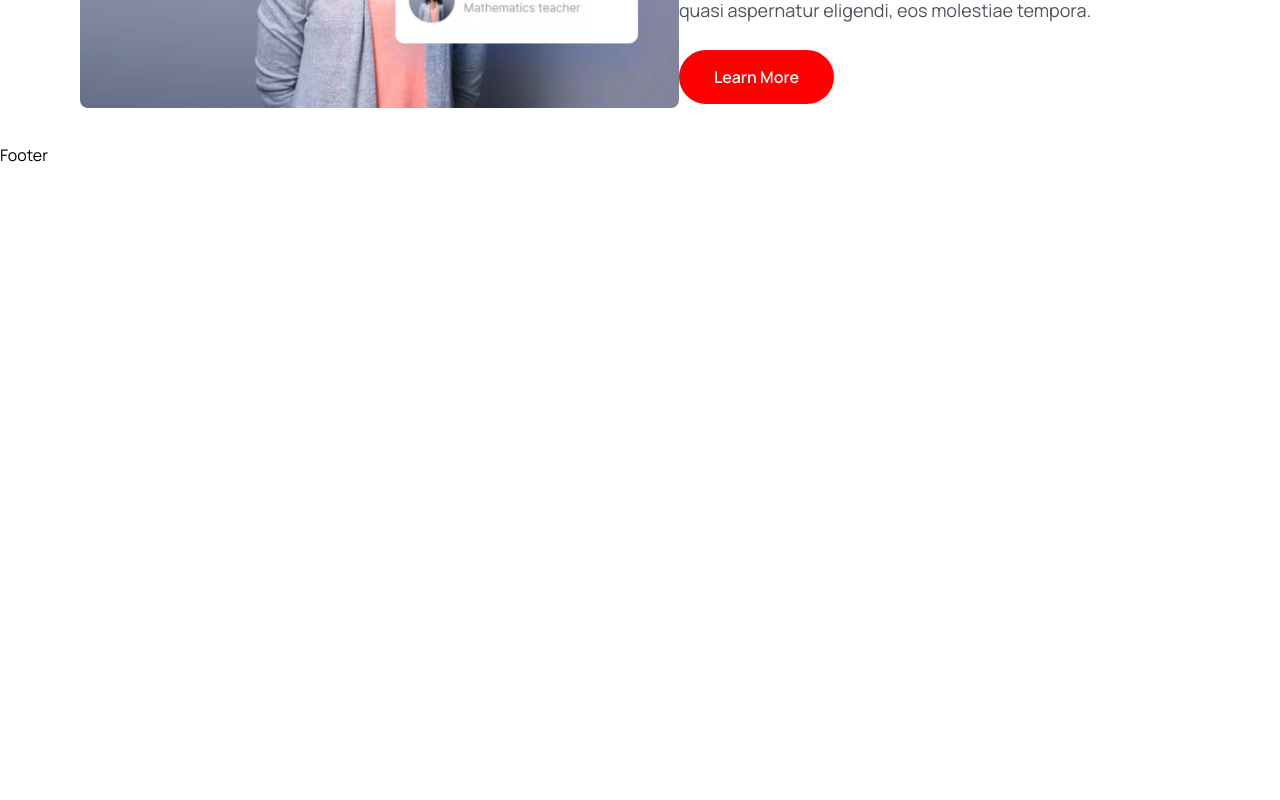
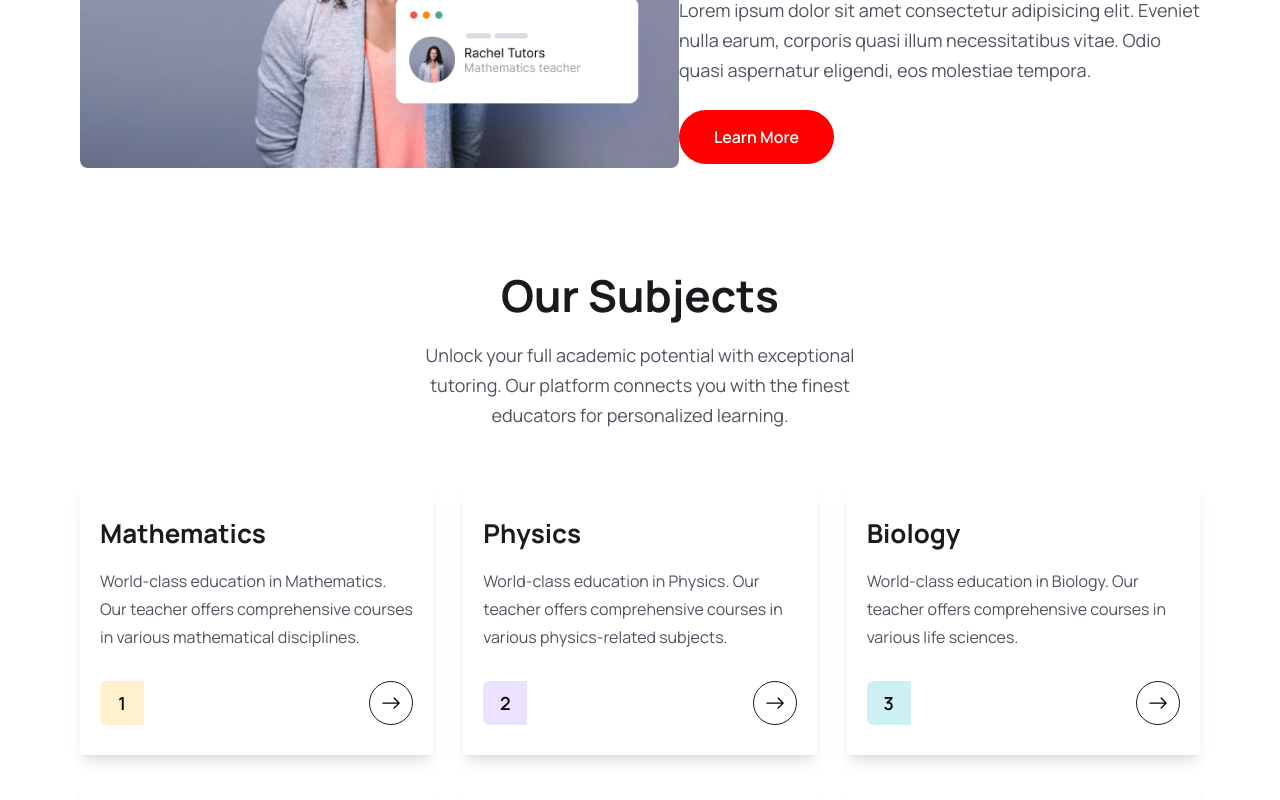
Before and after one commit to clemritz/medical-booking-website, a React (Vite) app in the folder frontend/: page /home in a window 1280 px wide. Shown: the part 1998-2798 px from the top of the page. Before the commit the page ends 2165 px from the top, so only its background shows below. Built offline with nearby package versions, Linux system fonts and the light colour scheme.

Commit message:
subject section config

```diff
--- a/frontend/src/assets/data/services.js
+++ /dev/null
@@ -1,38 +0,0 @@
-export const services = [
-  {
-    name: "Cancer Care",
-    desc: "World-class care for everyone. Our health System offers unmatched, expert health care. From the lab to the clinic.",
-    bgColor: "rgba(254, 182, 13, .2)",
-    textColor: "#FEB60D",
-  },
-  {
-    name: "Labor & Delivery",
-    desc: "World-class care for everyone. Our health System offers unmatched, expert health care. From the lab to the clinic.",
-    bgColor: "rgba(151, 113, 255, .2)",
-    textColor: "#9771FF",
-  },
-  {
-    name: "Heart & Vascular",
-    desc: "World-class care for everyone. Our health System offers unmatched, expert health care. From the lab to the clinic.",
-    bgColor: "rgba(1, 181, 197, .2)",
-    textColor: "#01B5C5",
-  },
-  {
-    name: "Mental Health",
-    desc: "World-class care for everyone. Our health System offers unmatched, expert health care. From the lab to the clinic.",
-    bgColor: "rgba(1, 181, 197, .2)",
-    textColor: "#01B5C5",
-  },
-  {
-    name: "Neurology",
-    desc: "World-class care for everyone. Our health System offers unmatched, expert health care. From the lab to the clinic.",
-    bgColor: "rgba(254, 182, 13, .2)",
-    textColor: "#FEB60D",
-  },
-  {
-    name: "Burn Treatment",
-    desc: "World-class care for everyone. Our health System offers unmatched, expert health care. From the lab to the clinic.",
-    bgColor: "rgba(151, 113, 255, .2)",
-    textColor: "#9771FF",
-  },
-];
--- /dev/null
+++ b/frontend/src/assets/data/subjects.js
@@ -0,0 +1,38 @@
+export const services = [
+  {
+    name: "Mathematics",
+    desc: "World-class education in Mathematics. Our teacher offers comprehensive courses in various mathematical disciplines.",
+    bgColor: "rgba(254, 182, 13, .2)",
+    textColor: "#FEB60D",
+  },
+  {
+    name: "Physics",
+    desc: "World-class education in Physics. Our teacher offers comprehensive courses in various physics-related subjects.",
+    bgColor: "rgba(151, 113, 255, .2)",
+    textColor: "#9771FF",
+  },
+  {
+    name: "Biology",
+    desc: "World-class education in Biology. Our teacher offers comprehensive courses in various life sciences.",
+    bgColor: "rgba(1, 181, 197, .2)",
+    textColor: "#01B5C5",
+  },
+  {
+    name: "Chemistry",
+    desc: "World-class education in Chemistry. Our teacher offers comprehensive courses in various chemical sciences.",
+    bgColor: "rgba(1, 181, 197, .2)",
+    textColor: "#01B5C5",
+  },
+  {
+    name: "Computer Science",
+    desc: "World-class education in Computer Science. Our teacher offers comprehensive courses in various computer-related fields.",
+    bgColor: "rgba(254, 182, 13, .2)",
+    textColor: "#FEB60D",
+  },
+  {
+    name: "Literature",
+    desc: "World-class education in Literature. Our teacher offers comprehensive courses in various literary disciplines.",
+    bgColor: "rgba(151, 113, 255, .2)",
+    textColor: "#9771FF",
+  },
+];
--- a/frontend/src/components/Header/Header.jsx
+++ b/frontend/src/components/Header/Header.jsx
@@ -52,9 +52,11 @@
       <div className="container">
         <div className="flex items-center justify-between">
           {/* Logo */}
-          <div>
-            <img src={logo} alt="Teacher's logo" className="w-36" />
-          </div>
+          <Link to="/home">
+            <div>
+              <img src={logo} alt="Teacher's logo" className="w-36" />
+            </div>
+          </Link>
 
           {/* Menu */}
           <div className="navigation" ref={menuRef} onClick={toggleMenu}>
--- /dev/null
+++ b/frontend/src/components/Services/ServiceCard.jsx
@@ -0,0 +1,38 @@
+/* eslint-disable react/prop-types */
+import { Link } from "react-router-dom";
+import { BsArrowRight } from "react-icons/bs";
+
+const ServiceCard = ({ item, index }) => {
+  const { name, desc, bgColor, textColor } = item;
+  return (
+    <div className="py-[30px] px-3 lg:px-5 max-w-sm rounded overflow-hidden shadow-lg">
+      <h2 className="text-[26px] leading-9 text-headingColor font-[700]">
+        {name}
+      </h2>
+      <p className="text-[16px] leading-7 font-[400] text-textColor mt-4">
+        {desc}
+      </p>
+
+      <div className="flex items-center justify-between mt-[30px]">
+        <span
+          className="w-[44px] h-[44px] flex items-center justify-center text-[18px] leading-[30px] font-[600]"
+          style={{
+            background: `${bgColor}`,
+            color: `{textColor}`,
+            borderRadius: "6px 0 0 6px",
+          }}
+        >
+          {index + 1}
+        </span>
+          <Link
+            to="/teachers"
+            className="w-[44px] h-[44px] rounded-full border border-solid border-[#181A1E] flex items-center justify-center group hover:bg-primaryColor hover:border-none"
+          >
+            <BsArrowRight className="group-hover:text-white w-6 h-5" />
+          </Link>
+      </div>
+    </div>
+  );
+};
+
+export default ServiceCard;
--- /dev/null
+++ b/frontend/src/components/Services/ServiceList.jsx
@@ -0,0 +1,15 @@
+import React from "react";
+import { services } from "../../assets/data/subjects";
+import ServiceCard from "./ServiceCard";
+
+const Services = () => {
+  return (
+    <div className="grid grid-cols-1 md:grid-cols-2 lg:grid-cols-3 gap-5 lg:gap-[30px] mt-[30px] lg:mt-[55px]">
+      {services.map((item, index) => (
+        <ServiceCard item={item} index={index} key={index} />
+      ))}
+    </div>
+  );
+};
+
+export default Services;
--- a/frontend/src/index.css
+++ b/frontend/src/index.css
@@ -30,7 +30,7 @@
   }
 
   .hero__section {
-    @apply bg-[url('./assets/images/hero-bg.png')] bg-no-repeat bg-center bg-cover
+    @apply bg-[url('./assets/images/hero-bg.png')] bg-no-repeat bg-center bg-cover;
   }
 }
 
@@ -40,7 +40,7 @@
   }
 
   section {
-    @apply py-[35px];
+    @apply py-[50px];
   }
 }
 
--- a/frontend/src/pages/Home.jsx
+++ b/frontend/src/pages/Home.jsx
@@ -9,6 +9,7 @@
 import AOS from 'aos'; // Import the AOS library
 import { Link } from "react-router-dom";
 import { BsArrowRight } from "react-icons/bs";
+import ServiceList from '../components/Services/ServiceList';
 
 const Home = () => {
   useEffect(() => {
@@ -40,7 +41,7 @@
               <div className="mt-[30px] lg:mt-[45px] flex flex-col lg:flex-row lg:items-center gap-5 lg:gap-[30px]">
                 <div data-aos="fade-right" data-aos-duration="3000" data-aos-delay="200">
                   <h2 className="text-[36px] leading-[56px] lg:text-[44px] lg:leading-[54px] font-[700] text-headingColor">
-                    30+
+                    10+
                   </h2>
                   <span className="w-[100px] h-2 bg-yellowBgColor rounded-full block mt-[-14px]"></span>
                   <p className="text__para">Years of Experience</p>
@@ -179,9 +180,26 @@
         </div>
       </section>
 
-      {/* About section start */}
       <About />
-      {/* About section end */}
+
+      {/* Subject section start */}
+      <section>
+        <div className="container">
+          <div className="xl:w-[470px] mx-auto">
+            <h2 className="heading text-center">
+              Our Subjects
+            </h2>
+            <p className="text__para text-center">
+              Unlock your full academic potential with exceptional tutoring. Our
+              platform connects you with the finest educators for personalized
+              learning.
+            </p>
+          </div>
+
+          <ServiceList />
+        </div>
+      </section>
+      {/* Subject section end */}
     </>
   );
 };
```
